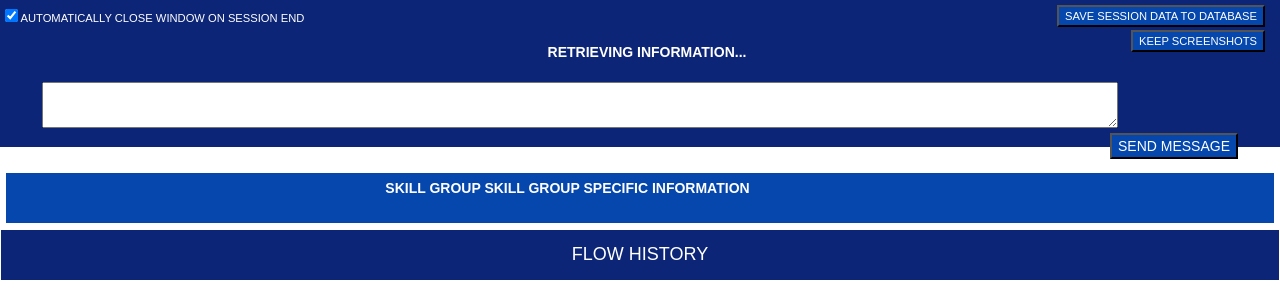
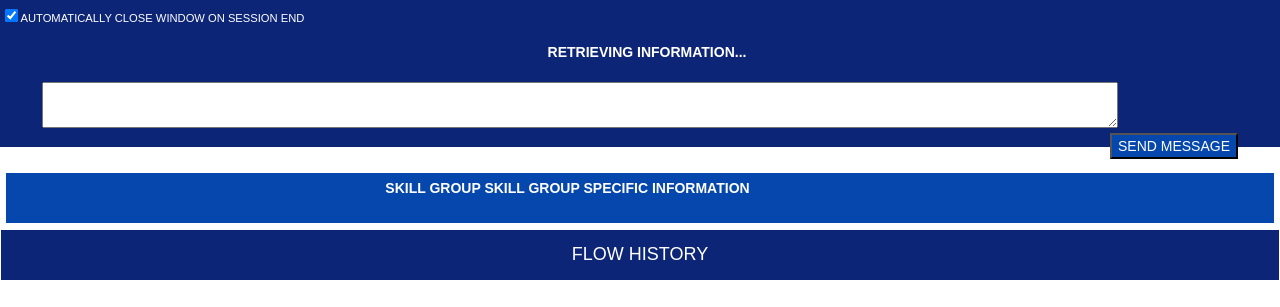
Before and after one commit to evainefaye/SAMS-NODE, a website: page sams-client-monitor-popup/index.html in a window 1280 px wide. Shown: the top 307 px of the page. Drawn offline with nearby package versions, Linux system fonts and the light colour scheme.

Commit message:
Update index.html

```diff
--- a/sams-client-monitor-popup/index.html
+++ b/sams-client-monitor-popup/index.html
@@ -56,8 +56,6 @@
         <div id="autoclosediv" class="text-left float-left">
             <input class="text-left" type="checkbox" id="autoclose" name="autoclose" checked="checked" />
             <span id="autocloseMessage">AUTOMATICALLY CLOSE WINDOW ON SESSION END</span>
-			<button id="keepScreenshots">KEEP SCREENSHOTS</button>
-            <button id="storeInfoButton">SAVE SESSION DATA TO DATABASE</button>
         </div>
 
 		</div>
```
